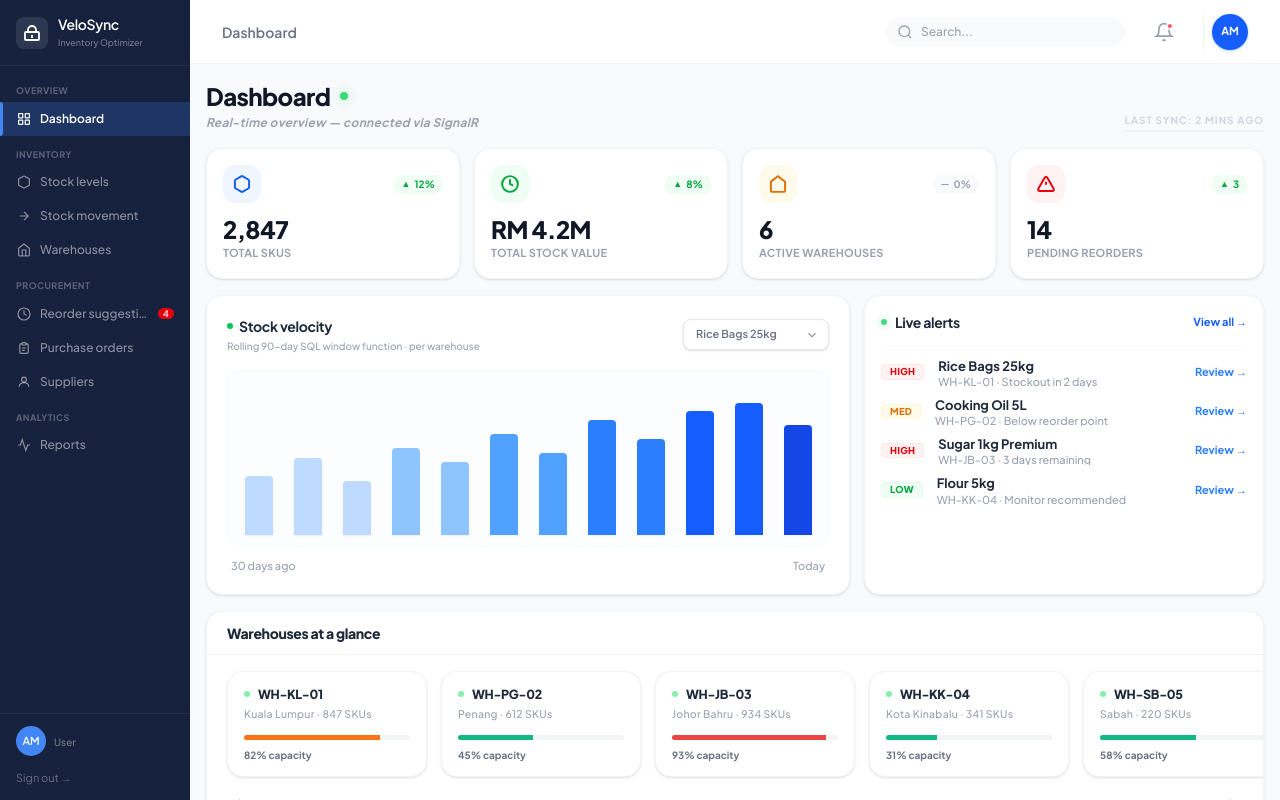
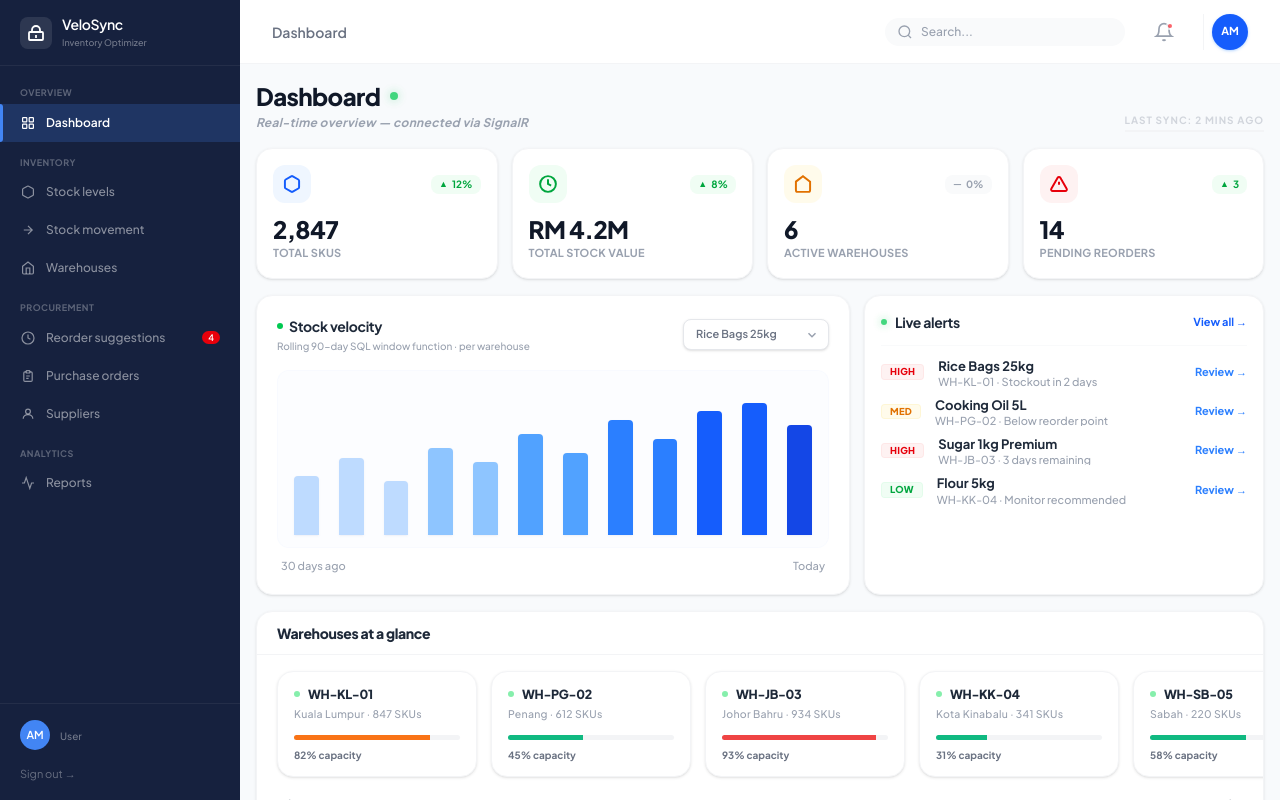
Before and after one commit to Majid-Mj/VeloSyncOptimizer-Frontend, a React (Vite) app: page /dashboard in a window 1280 px wide. Built offline with nearby package versions, Linux system fonts and the light colour scheme.

Commit message:
Increase sidebar width to w-240px and optimize navigation link paddings

```diff
--- a/src/Components/layout/Sidebar.jsx
+++ b/src/Components/layout/Sidebar.jsx
@@ -144,10 +144,10 @@ const Sidebar = () => {
     };
 
     return (
-        <aside className="w-[190px] min-w-[190px] h-screen bg-[#16213E] flex flex-col sticky top-0 overflow-y-auto scrollbar-none">
+        <aside className="w-[240px] min-w-[240px] h-screen bg-[#16213E] flex flex-col sticky top-0 overflow-y-auto scrollbar-none">
 
             {/* ── Brand ── */}
-            <div className="flex items-center gap-2.5 px-4 py-4 border-b border-white/[0.06]">
+            <div className="flex items-center gap-2.5 px-5 py-4 border-b border-white/[0.06]">
                 <div className="w-8 h-8 bg-white/10 rounded-lg flex items-center justify-center shrink-0">
                     <svg className="w-[16px] h-[16px]" viewBox="0 0 16 16" fill="none" stroke="white" strokeWidth="1.8">
                         <rect x="1" y="7" width="14" height="8" rx="1" />
@@ -167,7 +167,7 @@ const Sidebar = () => {
                     <div key={section.label} className="mb-0.5">
 
                         {/* Section label */}
-                        <p className="text-[9px] font-bold tracking-[0.05em] text-white/30 uppercase px-4 pt-2.5 pb-1">
+                        <p className="text-[9px] font-bold tracking-[0.05em] text-white/30 uppercase px-5 pt-3 pb-1">
                             {section.label}
                         </p>
 
@@ -179,7 +179,7 @@ const Sidebar = () => {
                                     key={item.key}
                                     onClick={() => navigate(item.path)}
                                     className={`
-                    relative w-full flex items-center gap-2 px-4 py-2
+                    relative w-full flex items-center gap-2.5 px-5 py-2.5
                     text-[12px] text-left border-none cursor-pointer
                     transition-all duration-150
                     ${active
@@ -201,7 +201,7 @@ const Sidebar = () => {
 
                                     {/* Badge */}
                                     {item.badge && (
-                                        <span className="bg-red-600 text-white text-[9px] font-semibold px-1 py-px rounded-full min-w-[16px] text-center leading-none">
+                                        <span className="bg-red-600 text-white text-[9px] font-semibold px-1.5 py-0.5 rounded-full min-w-[16px] text-center leading-none">
                                             {item.badge}
                                         </span>
                                     )}
@@ -213,8 +213,8 @@ const Sidebar = () => {
             </nav>
 
             {/* ── User Footer ── */}
-            <div className="border-t border-white/[0.06] px-4 py-3">
-                <div className="flex items-center gap-2 mb-2">
+            <div className="border-t border-white/[0.06] px-5 py-4">
+                <div className="flex items-center gap-2.5 mb-2.5">
                     {/* Avatar */}
                     <div className="w-[30px] h-[30px] rounded-full bg-[#4285F4] text-white text-[11px] font-semibold flex items-center justify-center shrink-0">
                         {getInitials(user)}
```
